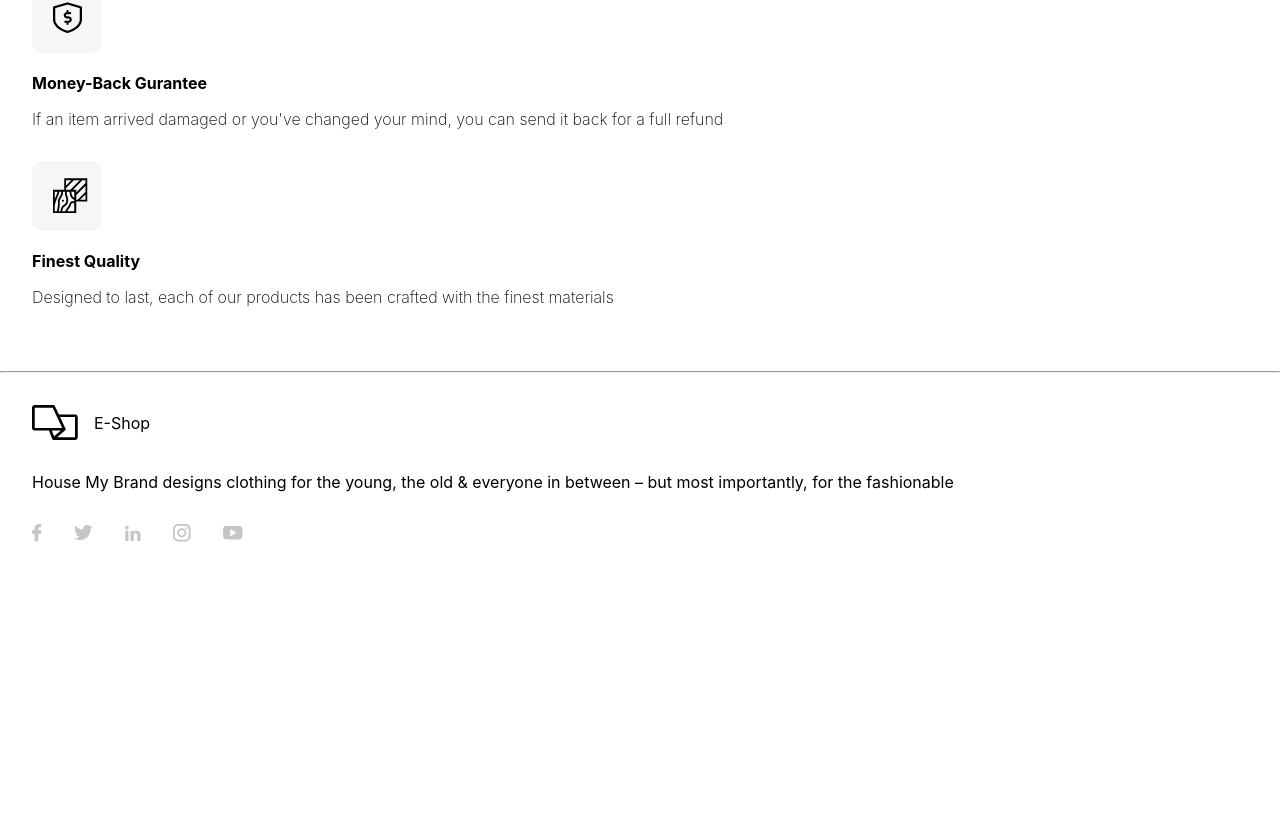
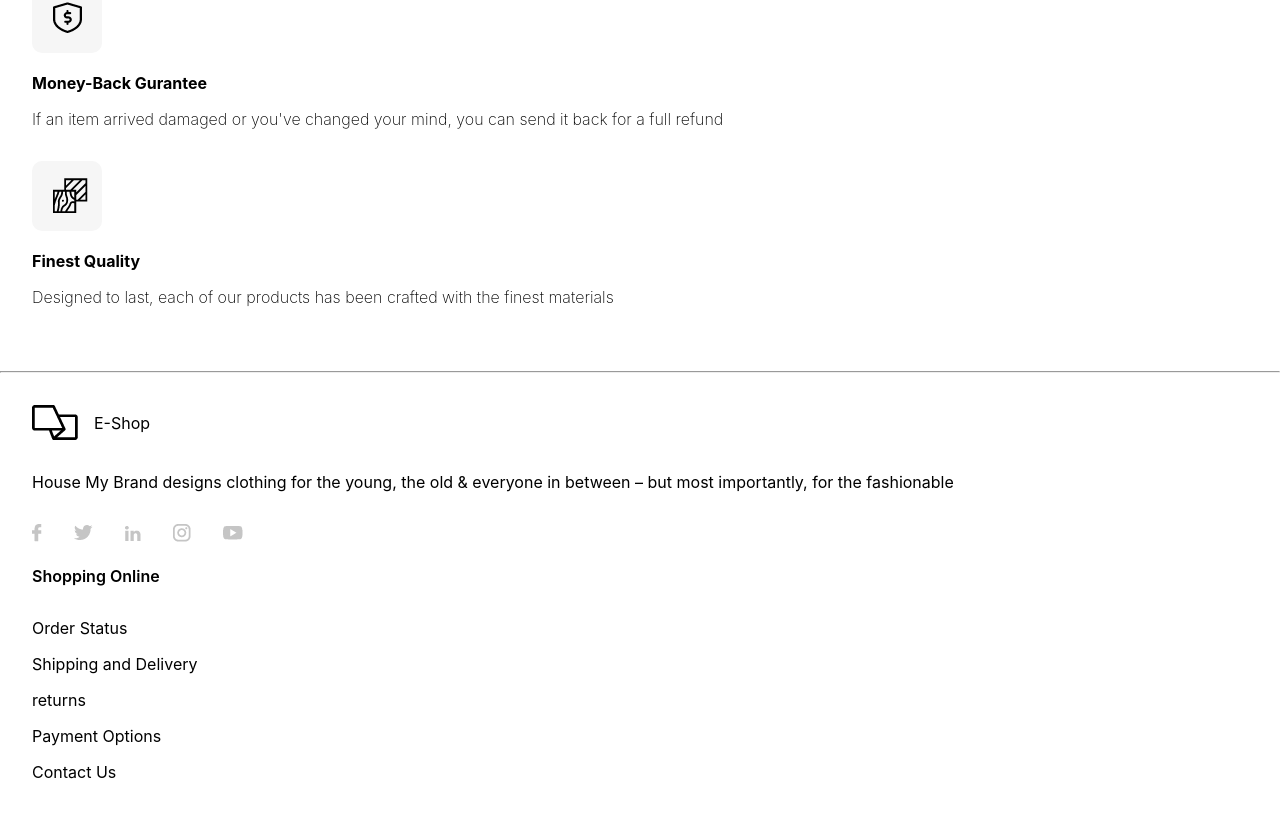
Before and after one commit to jremy813/eshop, a React (Create React App) app: page / in a window 1280 px wide. Shown: the part 3068-3884 px from the top of the page. Before the commit the page ends 3642 px from the top, so only its background shows below. Built offline with nearby package versions, Linux system fonts and the light colour scheme.

Commit message:
added more content to footer

```diff
--- a/src/App.js
+++ b/src/App.js
@@ -19,22 +19,22 @@ function App() {
         <h3>Why should you choose us?</h3>
         <div className='app__Icons'>
           <div>
-            <img src={Icon1} />
+            <img src={Icon1} alt='free shipping icon' />
             <span>Free Shipping</span>
             <p>All purchases over $199 are eligible for free shipping via USPS First Class Mail</p>
           </div>
           <div>
-            <img src={Icon2} />
+            <img src={Icon2} alt='easy payments icon'/>
             <span>Easy Payments</span>
             <p>All payments are processed instantly over a secure payment protocol</p>
           </div>
           <div>
-            <img src={Icon3} />
+            <img src={Icon3} alt='money back gurantee icon'/>
             <span>Money-Back Gurantee</span>
             <p>If an item arrived damaged or you've changed your mind, you can send it back for a full refund</p>
           </div>
           <div>
-            <img src={Icon4} />
+            <img src={Icon4} alt=' Finest quality icon'/>
             <span>Finest Quality</span>
             <p>Designed to last, each of our products has been crafted with the finest materials</p>
           </div>
--- a/src/components/Footer.js
+++ b/src/components/Footer.js
@@ -36,6 +36,18 @@ everyone in between – but most importantly, for the fashionable</p>
 
                     </div>
                 </div>
+                <div className='footer__Info2'>
+                    <div>
+                        <span>Shopping Online</span>
+                    </div>
+                    <div>
+                        <span>Order Status</span>
+                        <span>Shipping and Delivery</span>
+                        <span>returns</span>
+                        <span>Payment Options</span>
+                        <span>Contact Us</span>
+                    </div>
+                </div>
             </div>
 
         </div>
--- a/src/components/Footer.scss
+++ b/src/components/Footer.scss
@@ -29,3 +29,19 @@
     }
   }
 }
+
+.footer__Info2 {
+  display: flex;
+  flex-direction: column;
+  div:first-child {
+    font-weight: 600;
+    margin-bottom: 2rem;
+    margin-top: 1.5rem;
+  }
+  div:last-child span {
+    margin-bottom: 1rem;
+  }
+  span {
+    display: block;
+  }
+}
--- a/src/components/Recommended.js
+++ b/src/components/Recommended.js
@@ -40,7 +40,7 @@ function Recommended() {
 
              {data.map(data => (
                  <div>
-                  <img className='recommended__Image' src={data.image} />
+                  <img className='recommended__Image' src={data.image} alt='product'/>
 
 
                   <div className='recommended__Item'>
```
Also changed, not shown: 1 other file (tests, documents, lock files or other folders).
